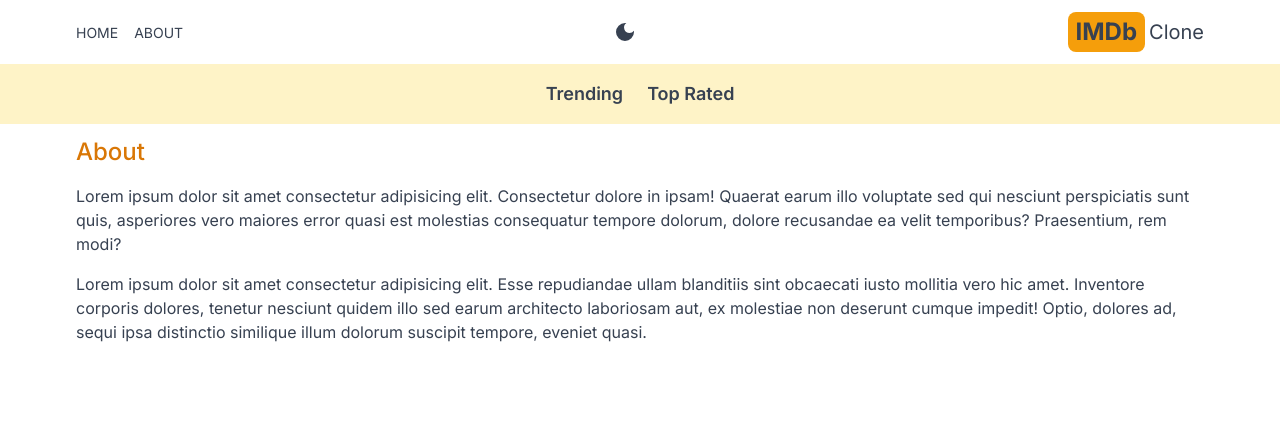
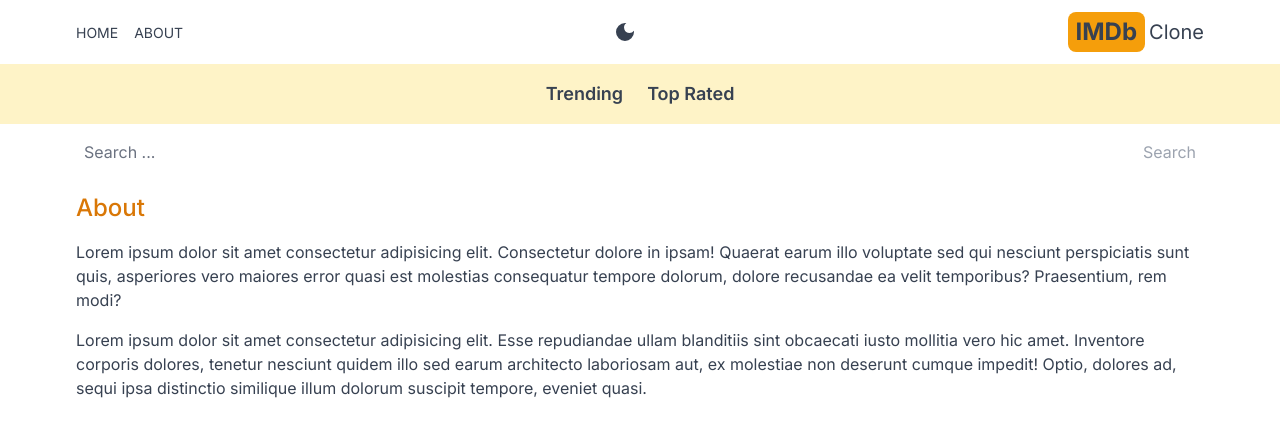
Before and after one commit to sagarnewpane/imdb-next, a Next.js app: page /about in a window 1280 px wide. Shown: the top 436 px of the page. Built offline with nearby package versions, Linux system fonts and the light colour scheme.

Commit message:
added search feature

```diff
--- a/package.json
+++ b/package.json
@@ -17,6 +17,7 @@
     "react-themes": "^0.16.3"
   },
   "devDependencies": {
+    "@types/node": "20.14.2",
     "eslint": "^8",
     "eslint-config-next": "14.2.3",
     "postcss": "^8",
--- /dev/null
+++ b/src/app/components/SearchBox.jsx
@@ -0,0 +1,26 @@
+'use client'
+import React from 'react'
+import { useState } from 'react'
+import {useRouter} from 'next/navigation'
+
+function SearchBox() {
+    const [search,setSearch] = useState('');
+    const router = useRouter();
+    const handleSubmit = (e) => {
+        e.preventDefault();
+        router.push(`/search/${search}`);
+
+    };
+  return (
+    <form className="flex justify-between px-5 max-w-6xl mx-auto" onSubmit={handleSubmit}>
+        <input type="text" placeholder='Search ...' className='w-full
+        h-14 rounded-md placeholder-gray-500 outline-none bg-transparent flex-1'
+        value={search}
+        onChange={(e)=>setSearch(e.target.value)}
+        />
+        <button className='text-amber-600 disabled:text-gray-400' disabled={search === ''}>Search</button>
+    </form>
+  )
+}
+
+export default SearchBox
--- a/src/app/layout.js
+++ b/src/app/layout.js
@@ -3,6 +3,7 @@
 import Header from "./components/Header";
 import Providers from "./Providers";
 import Navbar from "./components/Navbar";
+import SearchBox from "./components/SearchBox";
 
 const inter = Inter({ subsets: ["latin"] });
 
@@ -18,6 +19,7 @@
         <Providers>
           <Header />
           <Navbar/>
+          <SearchBox/>
           {children}
         </Providers>
 
--- /dev/null
+++ b/src/app/search/[term]/page.jsx
@@ -0,0 +1,28 @@
+import Results from '@/app/components/Results';
+
+async function page({params}) {
+
+  const term = params.term;
+  const res = await fetch(`https://api.themoviedb.org/3/search/multi?api_key=${process.env.
+    API_KEY}&language=en-US&query=${term}&page=1&include_adult=false`);
+
+    console.log(`https://api.themoviedb.org/3/search/multi?api_key=${process.env.
+    API_KEY}&language=en-US&query=${term}&page=1&include_adult=false`);
+
+    const data = await res.json();
+    const results = data.results;
+
+    return (
+      <div>
+        {
+          results && results.length === 0 && <h1>NO results found.</h1>
+        }
+
+        {
+          results && <Results results={results} />
+        }
+      </div>
+  );
+}
+
+export default page
```
Also changed, not shown: tsconfig.json (added, +34 -0 lines), 1 other file (tests, documents, lock files or other folders).
